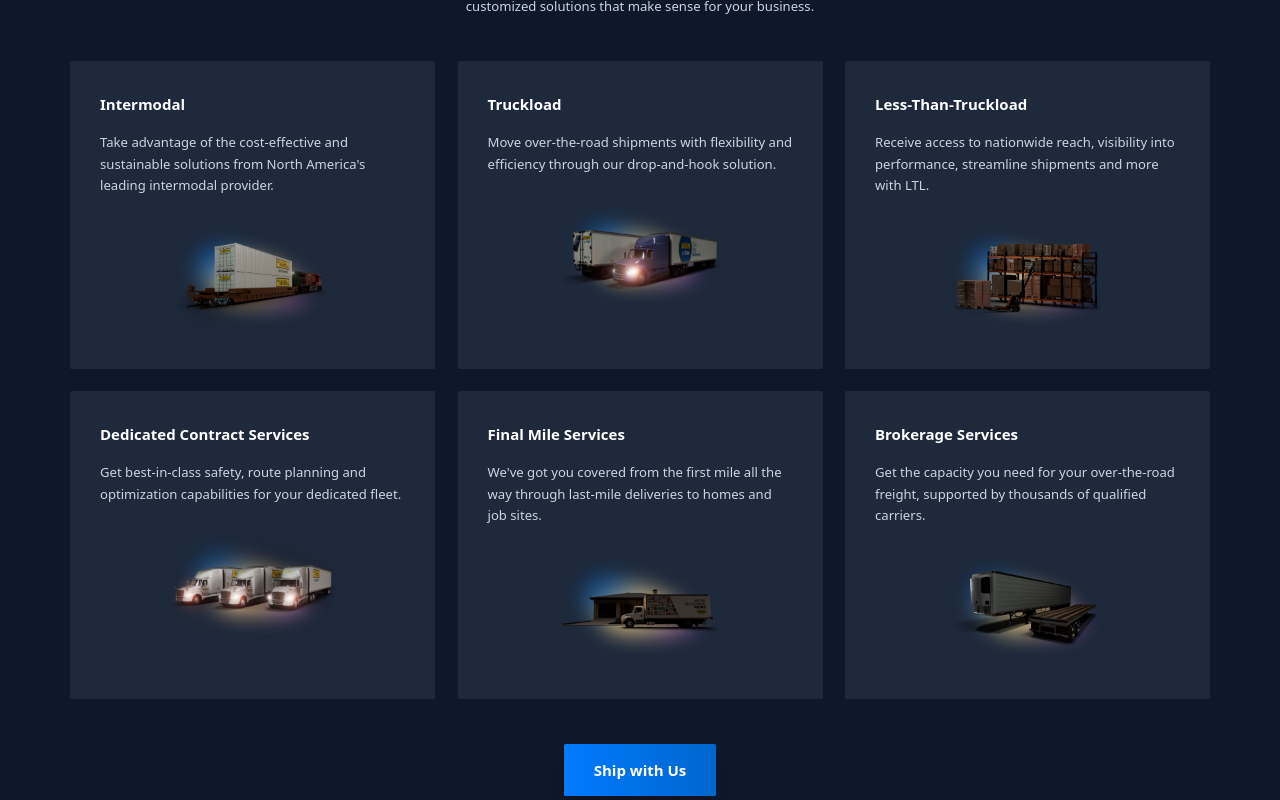
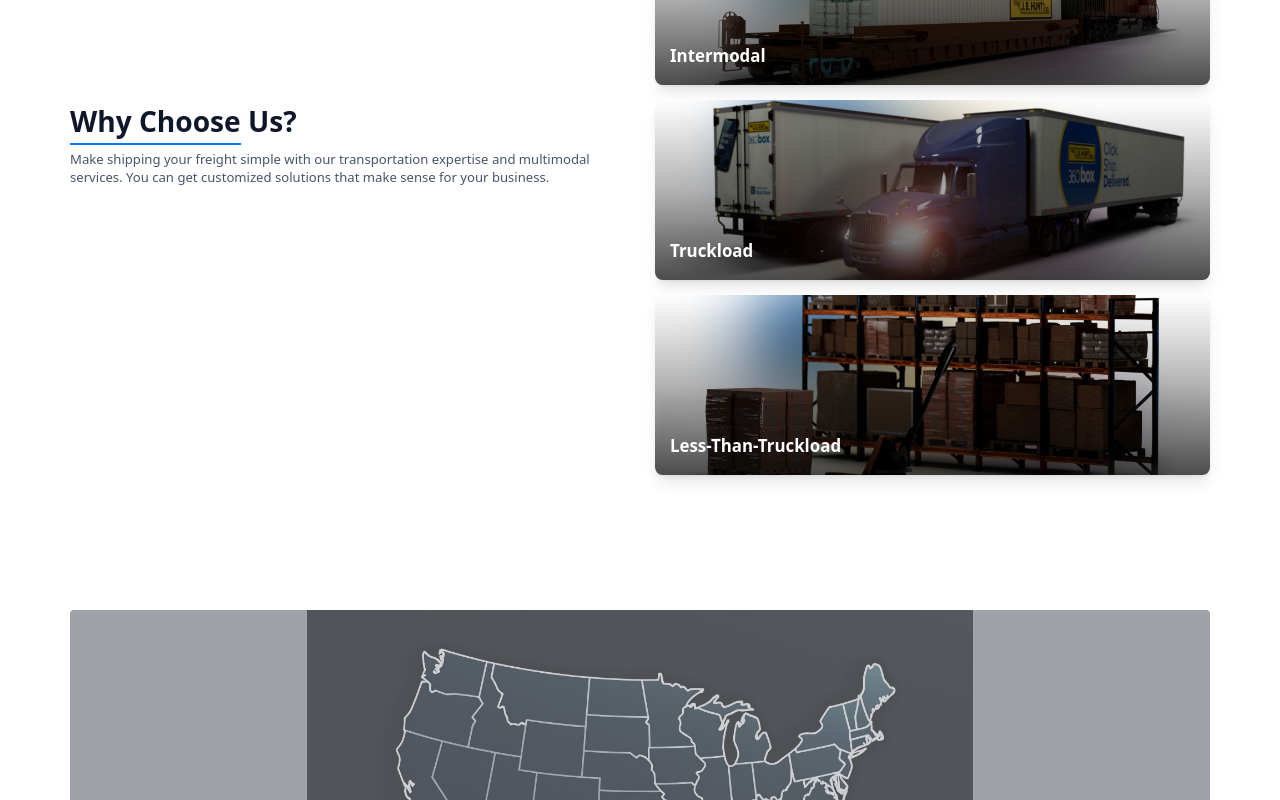
Before and after one commit to stevecodec/Arizontal_Logistics, a React (Vite) app in the folder Frontend/: page / in a window 1280 px wide. Shown: the part 1540-2340 px from the top of the page. Built offline with nearby package versions, Linux system fonts and the light colour scheme.

Commit message:
feat: MVP

```diff
--- a/Frontend/src/views/home/components/CapacitySection/CapacitySection.tsx
+++ b/Frontend/src/views/home/components/CapacitySection/CapacitySection.tsx
@@ -1,4 +1,4 @@
-// Capacity Section Component (View Layer)
+// Why Choose Us Section Component (View Layer)
 
 import { useNavigation } from '@/hooks/useNavigation';
 import { CAPACITY_SERVICES } from '@/constants/home';
@@ -6,55 +6,49 @@ import { CAPACITY_SERVICES } from '@/constants/home';
 export const CapacitySection = () => {
   const { handleGetQuote } = useNavigation();
 
+  // Show first 3 services for the Why Choose Us section
+  const displayedServices = CAPACITY_SERVICES.slice(0, 3);
+
   return (
-    <div className="py-16 bg-slate-900">
+    <div className="py-8 bg-white border-t border-gray-200">
       <div className="max-w-7xl mx-auto px-6 lg:px-8">
-        {/* Section Header */}
-        <div className="text-center mb-12">
-          <h2 className="text-xl lg:text-2xl font-bold text-white mb-4">
-            Capacity to Deliver
+        {/* Two Column Layout */}
+        <div className="grid lg:grid-cols-2 gap-8 items-start">
+          {/* Left Column - Why Choose Us Content */}
+          <div className="lg:pt-[200px]">
+            <h2 className="text-2xl lg:text-3xl font-bold text-slate-900 mb-3">
+              <span className="border-b-2 border-theme-primary pb-1">Why Choose</span> Us?
             </h2>
-          <p className="text-sm text-slate-300 max-w-3xl mx-auto">
+            <p className="text-sm text-slate-600 mb-8">
               Make shipping your freight simple with our transportation expertise and multimodal services. You can get customized solutions that make sense for your business.
             </p>
           </div>
 
-        {/* Services Tabs */}
-        <div className="grid md:grid-cols-2 lg:grid-cols-3 gap-6 mb-12">
-          {CAPACITY_SERVICES.map((service, index) => (
+          {/* Right Column - Stacked Cards */}
+          <div className="space-y-4">
+            {displayedServices.map((service, index) => (
               <div
                 key={index}
-              className="group relative bg-slate-800 rounded-sm overflow-hidden hover:bg-slate-700 transition-all duration-300 cursor-pointer"
+                className="group relative rounded-lg overflow-hidden shadow-lg hover:shadow-xl transition-all duration-300 cursor-pointer"
               >
-              <div className="p-8">
-                <div className="flex items-center justify-between mb-4">
-                  <h3 className="text-base font-bold text-white">{service.title}</h3>
-                  <i className="ri-arrow-right-line text-white text-lg opacity-0 group-hover:opacity-100 transition-opacity"></i>
-                </div>
-                <p className="text-slate-300 text-sm mb-6 leading-relaxed">
-                  {service.description}
-                </p>
-                <div className="w-full h-32 flex items-center justify-center">
+                <div className="relative h-48">
                   <img
                     src={service.image}
                     alt={service.title}
-                    className="w-full h-full object-contain"
+                    className="w-full h-full object-cover"
                   />
+                  {/* Overlay with title */}
+                  <div className="absolute inset-0 bg-gradient-to-t from-black/70 via-black/30 to-transparent">
+                    <div className="absolute bottom-0 left-0 right-0 p-4">
+                      <h3 className="text-white text-lg font-bold">
+                        {service.title}
+                      </h3>
                     </div>
                   </div>
-              <div className="absolute bottom-0 left-0 right-0 h-1 bg-gradient-to-r from-theme-primary to-theme-dark transform scale-x-0 group-hover:scale-x-100 transition-transform origin-left"></div>
+                </div>
               </div>
             ))}
           </div>
-
-        {/* CTA Button at Bottom */}
-        <div className="text-center">
-          <button
-            onClick={handleGetQuote}
-            className="px-8 py-4 bg-gradient-to-r from-theme-primary to-theme-dark text-white font-semibold rounded-sm hover:from-theme-dark hover:to-theme-darker transition-all whitespace-nowrap cursor-pointer shadow-xl"
-          >
-            Ship with Us
-          </button>
         </div>
       </div>
     </div>
```
Lines whose indentation alone changed are shown as unchanged.
